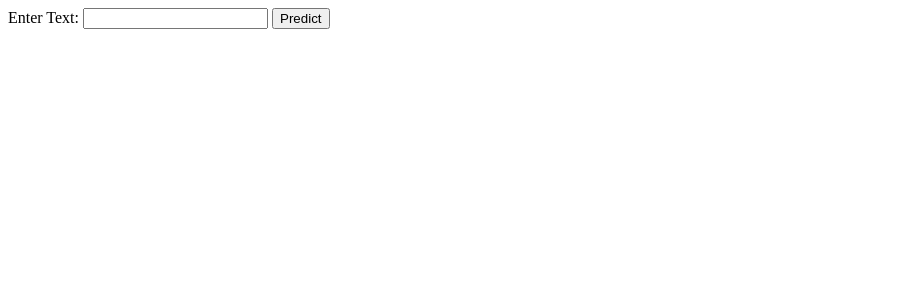
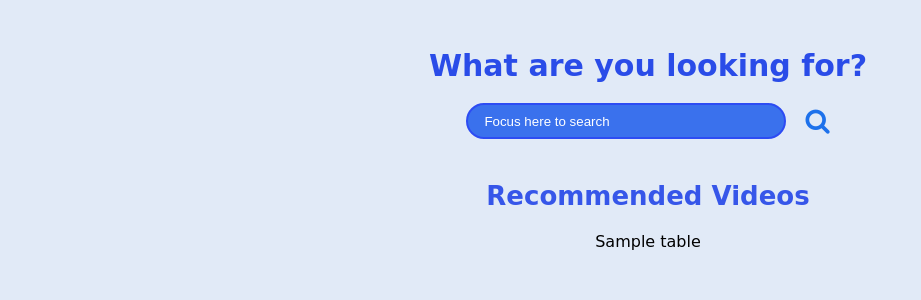
Before and after one commit to BaoDias2505/FinalProject_Introduction-to-data-science, a Flask app: template src/templates/index.html in a window 1280 px wide. Shown: the top 300 px of the page, without its empty margins (0-921 px from the left). Run offline with Flask 3, Linux system fonts and the light colour scheme; the template is opened without the code that fills it: most values are stand-ins (such as "Sample title", 1, 10 or a date in 2020).

Commit message:
design basic ui for flask website

```diff
--- a/src/app.py
+++ b/src/app.py
@@ -43,14 +43,13 @@ vectorizer = TfidfVectorizer(lowercase=True, stop_words='english',
 vectorizer.fit(clustered_data['clean_title'])
 
 
-# Return top `n` video titles in the same cluster
+def _recommend_top_n_videos(cluster_id, top_n: int = 10) -> pd.DataFrame:
+    # Return top `n` video titles in the same cluster
 
-
-def _recommend_top_n_videos(cluster_id, top_n: int = 10) -> List[str]:
     # Define a dataframe to store the recommended videos
-    recommended_videos = pd.DataFrame(columns=['channelTitle', 'title'])
-    # !USING THE BELOW CODE FOR TESTING
-    # recommended_videos = pd.DataFrame(columns=['channelTitle', 'title', 'viewCount'])
+    recommended_videos = pd.DataFrame(
+        columns=['channelTitle', 'title', 'video_id']
+    )
 
     # Define a set to store the channels that have been recommended
     set_of_channels = set()
@@ -64,18 +63,15 @@ def _recommend_top_n_videos(cluster_id, top_n: int = 10) -> List[str]:
     for i, video in video_in_cluster.iterrows():
         channelTitle = video['channelTitle']
         videoTitle = video['title']
+        video_id = video['video_id']
 
         # If the channel has already been recommended, skip it
         if channelTitle in set_of_channels:
             continue
 
         # Otherwise, add it to the list of recommended channels
-        if len(recommended_videos.columns) == 2:
-            recommended_videos.loc[len(recommended_videos)] = [
-                channelTitle, videoTitle]
-        else:  # !USING THE BELOW CODE FOR TESTING
-            recommended_videos.loc[len(recommended_videos)] = [
-                channelTitle, videoTitle, video['viewCount']]
+        recommended_videos.loc[len(recommended_videos)] \
+            = [channelTitle, videoTitle, video_id]
 
         # Add the channel to the set
         set_of_channels.add(channelTitle)
@@ -84,10 +80,35 @@ def _recommend_top_n_videos(cluster_id, top_n: int = 10) -> List[str]:
         if len(recommended_videos) >= top_n:
             break
 
+    # Convert the `video_id` to a `URL`
+    recommended_videos['URL'] = recommended_videos['video_id']\
+        .apply(lambda x: f"https://www.youtube.com/watch?v={x}")
+    recommended_videos.drop(columns=['video_id'], inplace=True)
+
     return recommended_videos
 
 
+def _add_link(html_string: str) -> str:
+    # Reference: https://www.semrush.com/blog/html-link-code/
+    pattern = r'<td>(https://www.youtube.com/watch\?v=[a-zA-Z0-9_-]+)</td>'
+    replacement = r'<td><a href="\1">\1</a></td>'
+    return re.sub(pattern=pattern, repl=replacement,
+                  string=html_string)
+
+
+def _modify_html_template(html_string: str) -> str:
+    # Add links to the video URLs
+    html_string = _add_link(html_string)
+
+    # Reference: https://www.educative.io/answers/what-is-the-resub-function-in-python
+    pattern = r'<tr style="text-align: right;">'
+    replacement = r'<tr style="text-align: center;">'
+    return re.sub(pattern=pattern, repl=replacement,
+                  string=html_string)
+
+
 # ------------------------------ APP ------------------------------
+# Reference: https://stackoverflow.com/questions/52644035/how-to-show-a-pandas-dataframe-into-a-existing-flask-html-table
 app = Flask(__name__)
 
 
@@ -96,8 +117,8 @@ def index():
     return render_template('index.html')
 
 
-@app.route('/predict', methods=['POST'])
-def predict():
+@app.route('/search', methods=['POST'])
+def search():
     if request.method == 'POST':
         text = request.form['text']
 
@@ -111,12 +132,29 @@ def predict():
 
         # Additional logic to recommend videos based on the cluster
         recommended_videos = _recommend_top_n_videos(cluster, top_n=5)
+        recommended_videos.index += 1
+        recommended_videos.columns = ['Channel', 'Video title', 'URL']
 
-        return render_template('result.html',
-                               tables=[recommended_videos.to_html(
-                                   classes='data')],
-                               titles=recommended_videos.columns.values)
+        # Set come variables for rendering the HTML template
+        page_name = 'index.html'
+        html_string_table = _modify_html_template(
+            # Reference: https://stackoverflow.com/questions/50807744/apply-css-class-to-pandas-dataframe-using-to-html
+            recommended_videos.to_html(classes='mystyle')
+        )
+
+        return render_template(
+            page_name,
+            tables=[html_string_table],
+            titles=recommended_videos.columns.to_numpy(),
+            index=False,
+            index_names=False,
+            justify="center",
+            bold_rows=True,
+            render_links=True,
+            encoding="utf-8"
+        )
 
 
 if __name__ == '__main__':
-    app.run(debug=False)
+    print(">> Starting the Flask app...")
+    app.run(debug=True)
--- a/src/templates/index.html
+++ b/src/templates/index.html
@@ -1,15 +1,110 @@
+<!-- Reference: https://codepen.io/Mehto00/pen/RwPapgz?editors=1100 -->
+<style>
+  body{
+    padding-top: 40px;
+    justify-content: center;
+    text-align: center;
+    background-color: #e1eaf7;
+    width: 100%;
+    font-family: comic sans ms;
+  }
+  *::selection{
+    background-color: transparent;
+  }
+  *{
+    cursor: default;
+    box-sizing: border-box;
+  }
+  .heading{
+    font-size: 30px;
+    font-weight: bold;
+    color: #2a4ce8;
+    margin-bottom: 1.5rem;
+  }
+  .title{
+    display: block;
+    font-size: 26px;
+    margin-block-start: 0.83em;
+    margin-block-end: 0.83em;
+    margin-inline-start: 0px;
+    margin-inline-end: 0px;
+    font-weight: bold;
+    text-align: center;
+    color: #3656e9;
+  }
+
+  .container {
+    display: flex;
+    flex-direction: column;
+    justify-content: center;
+    align-items: center;
+  }
+  .searchInputWrapper {
+    position: relative;
+  }
+  .searchInput {
+    width: 320px;
+    height: 36px;
+    padding: 0 16px;
+    border-radius: 32px;
+    transition: transform 0.1s ease-in-out;
+    background-color: #3a71ed;
+    border: 2px solid #2d4cf3;
+    position: relative;
+    bottom: 4px;
+  }
+  ::placeholder {
+    color: white;
+  }
+  /* hide the placeholder text on focus */
+  :focus::placeholder {
+    text-indent: -999px;
+  }
+  .searchInput:focus {
+    outline: none;
+    transform: scale(1.08);
+    transition: all 0.1s ease-in-out;
+    color: white;
+  }
+  .searchInputIcon {
+    color: #1d71eb;
+    transition: all 0.1s ease-in-out;
+    font-size: 26px !important;
+    margin-left: 14px;
+  }
+
+</style>
+
 <!DOCTYPE html>
 <html lang="en">
+  <link rel="stylesheet" href="https://cdnjs.cloudflare.com/ajax/libs/font-awesome/4.7.0/css/font-awesome.min.css">
   <head>
     <meta charset="UTF-8" />
     <meta name="viewport" content="width=device-width, initial-scale=1.0" />
-    <title>KMeans Web App</title>
+    <title>Youtube Video Recommendations Web App</title>
   </head>
+  <link rel="stylesheet" type="text/css" href="../static/styles/df_style.css"/>
   <body>
-    <form action="/predict" method="post">
-      <label for="text">Enter Text:</label>
-      <input type="text" name="text" required />
-      <button type="submit">Predict</button>
-    </form>
+
+    <div class="container">
+      <div class="heading">What are you looking for?</div>
+      <form action="/search" method="post">
+        <div class="searchInputWrapper">
+          <input class="searchInput" name="text"
+              placeholder="Focus here to search" required>
+            <i class="searchInputIcon fa fa-search"></i>
+          </input>
+        </div>
+      </form>
+    </div>
+
+    <!-- Add logic to display recommended videos based on the cluster -->
+    {% if tables %}
+      <div class="title">Recommended Videos</div>
+      {% for table in tables %}
+          {{ table|safe }}
+      {% endfor %}
+    {% endif %}
+
   </body>
 </html>
```
Also changed, not shown: src/static/styles/df_style.css (added, +30 -0 lines), src/templates/result.html (deleted, +0 -15 lines), src/test.py (added, +69 -0 lines), 1 other file.
